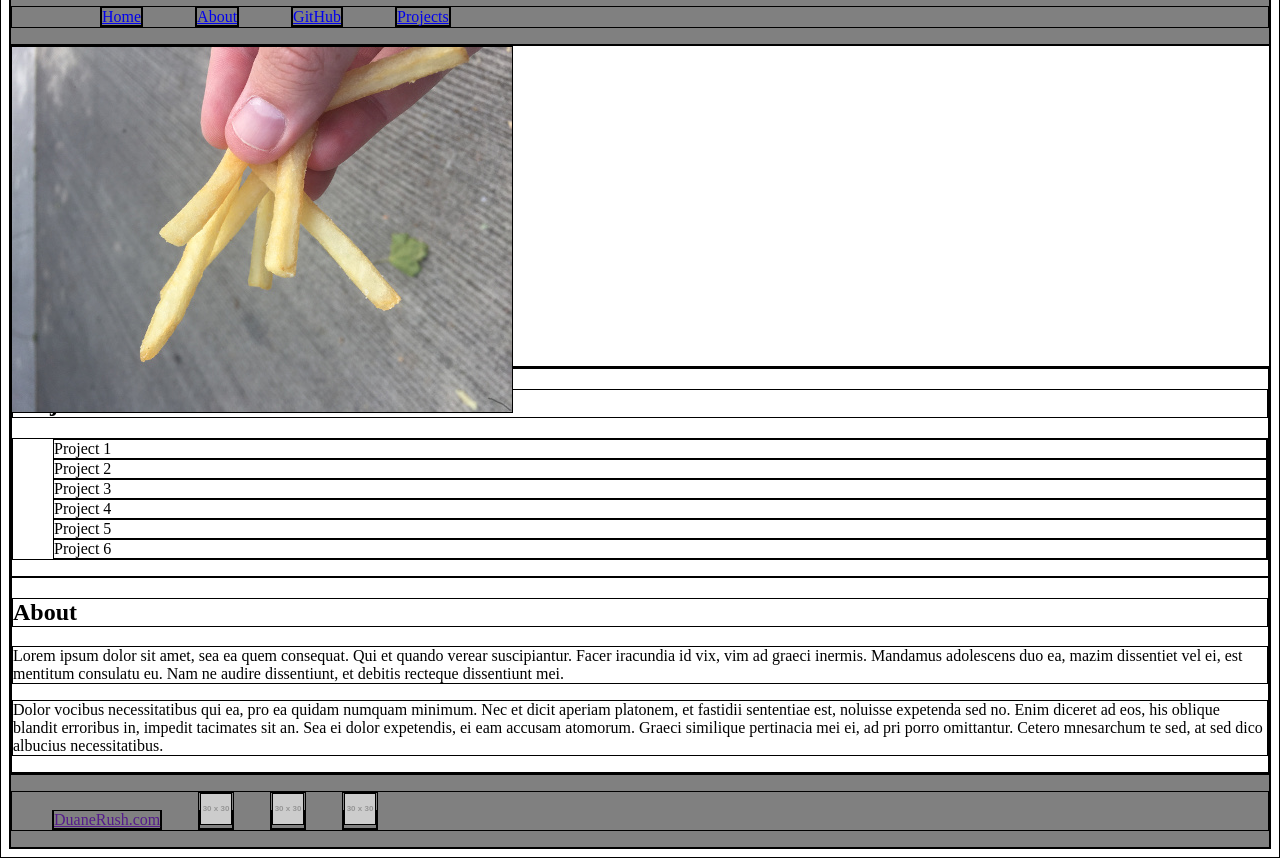
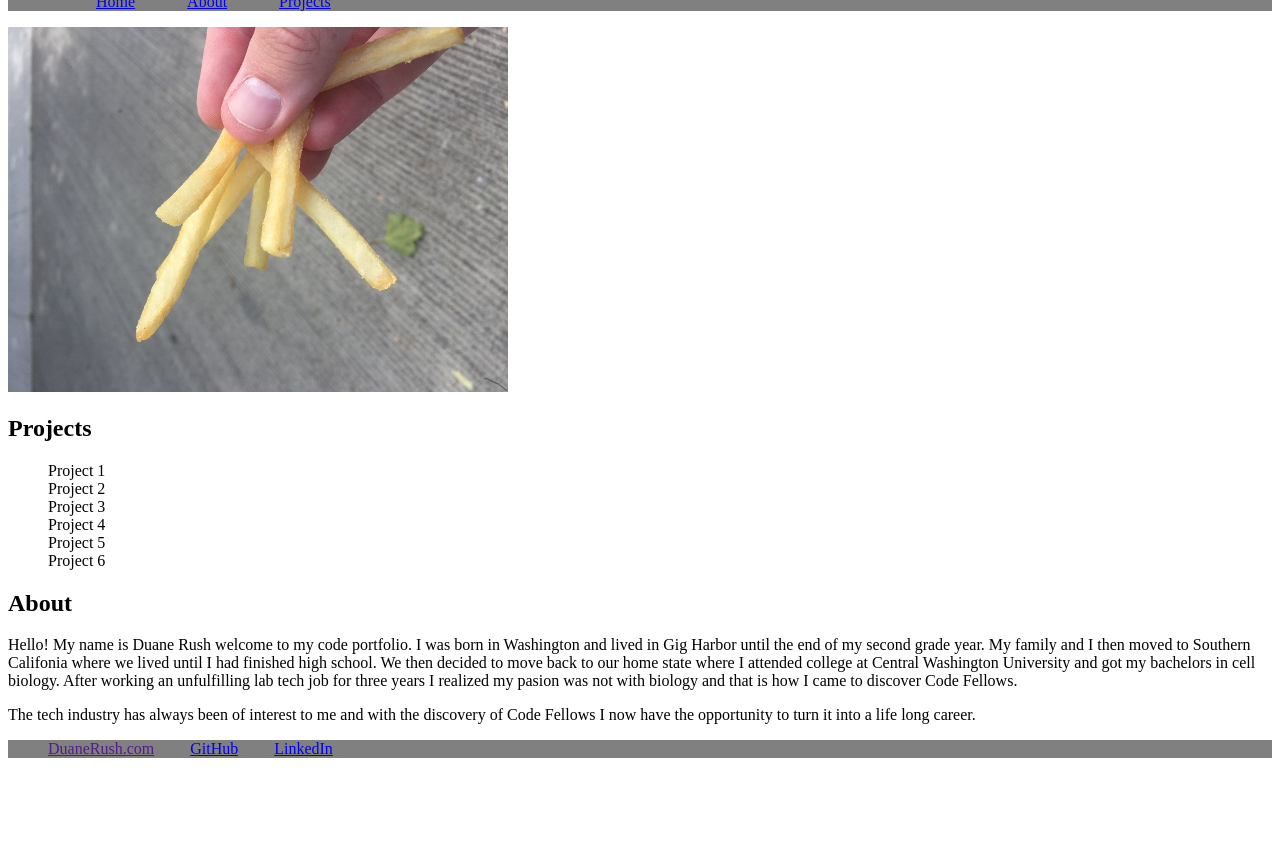
Before and after one commit to desertduane/Portfolio, a plain HTML site: page index.html in a window 1280 px wide. Shown: the part 74-932 px from the top of the page. After the commit the page ends 848 px from the top, so only its background shows below. Drawn offline with nearby package versions, Linux system fonts and the light colour scheme; placeholder pictures from the web are drawn by us.

Commit message:
linedin link added

```diff
--- a/app.js
+++ b/app.js
@@ -6,6 +6,7 @@ function navList() {
     if ($(this).attr('data-content') === 'about' || $(this).attr('data-content') === 'projects') {
       $('.tab-content').hide();
       $('#' + $(this).attr('data-content')).fadeIn();
+      // $('#about').show();
     } else {
       $('.tab-content').fadeIn();
     }
--- a/index.html
+++ b/index.html
@@ -11,11 +11,11 @@
   <nav>
     <h1 id="name">Duane Rush</h1>
     <ul class="nav-list">
-      <li class="tab" data-content="home"><a href="#">Home</a></li>
-      <li class="tab" data-content="about"><a href="#">About</a></li>
-      <li class="tab"><a href="https://github.com/desertduane">GitHub</a></li>
-      <li class="tab" data-content="projects"><a href="#">Projects</a></li>
+      <li data-content="home"><a href="#">Home</a></li>
+      <li data-content="about"><a href="#">About</a></li>
+      <li data-content="projects"><a href="#">Projects</a></li>
     </ul>
+
   </nav>
 
   <div id="project-carousel">
@@ -39,19 +39,16 @@
 
     <section id="about" class="tab-content">
       <h1>About</h1>
-      <p>Lorem ipsum dolor sit amet, sea ea quem consequat. Qui et quando verear suscipiantur. Facer iracundia id vix, vim ad graeci inermis. Mandamus adolescens duo ea, mazim dissentiet vel ei, est mentitum consulatu eu. Nam ne audire dissentiunt, et debitis
-        recteque dissentiunt mei.</p>
-      <p>Dolor vocibus necessitatibus qui ea, pro ea quidam numquam minimum. Nec et dicit aperiam platonem, et fastidii sententiae est, noluisse expetenda sed no. Enim diceret ad eos, his oblique blandit erroribus in, impedit tacimates sit an. Sea ei dolor
-        expetendis, ei eam accusam atomorum. Graeci similique pertinacia mei ei, ad pri porro omittantur. Cetero mnesarchum te sed, at sed dico albucius necessitatibus.
+      <p>Hello! My name is Duane Rush welcome to my code portfolio. I was born in Washington and lived in Gig Harbor until the end of my second grade year. My family and I then moved to Southern Califonia where we lived until I had finished high school. We then decided to move back to our home state where I attended college at Central Washington University and got my bachelors in cell biology. After working an unfulfilling lab tech job for three years I realized my pasion was not with biology and that is how I came to discover Code Fellows.</p>
+      <p>The tech industry has always been of interest to me and with the discovery of Code Fellows I now have the opportunity to turn it into a life long career.
       </p>
     </section>
 </main>
     <footer>
       <ul>
         <li><a href="">DuaneRush.com</a></li>
-        <li><a href=""><img src="http://via.placeholder.com/30x30" /></a></li>
-        <li><a href=""><img src="http://via.placeholder.com/30x30" /></a></li>
-        <li><a href=""><img src="http://via.placeholder.com/30x30" /></a></li>
+        <li class="tab"><a href="https://github.com/desertduane">GitHub</a></li>
+        <li><a href="https://www.linkedin.com/in/duane-rush-910508144/">LinkedIn</a></li>
       </ul>
     </footer>
 
--- a/style.css
+++ b/style.css
@@ -1,7 +1,4 @@
-* {
-  border: solid black 1px;
 
-}
 nav {
   background-color: grey;
 }
@@ -23,7 +20,7 @@ img {
 }
 #project-carousel {
   position: relative;
-  height: 20em;
+  height: 23em;
 }
 #project-carousel img {
     position:absolute;
```
